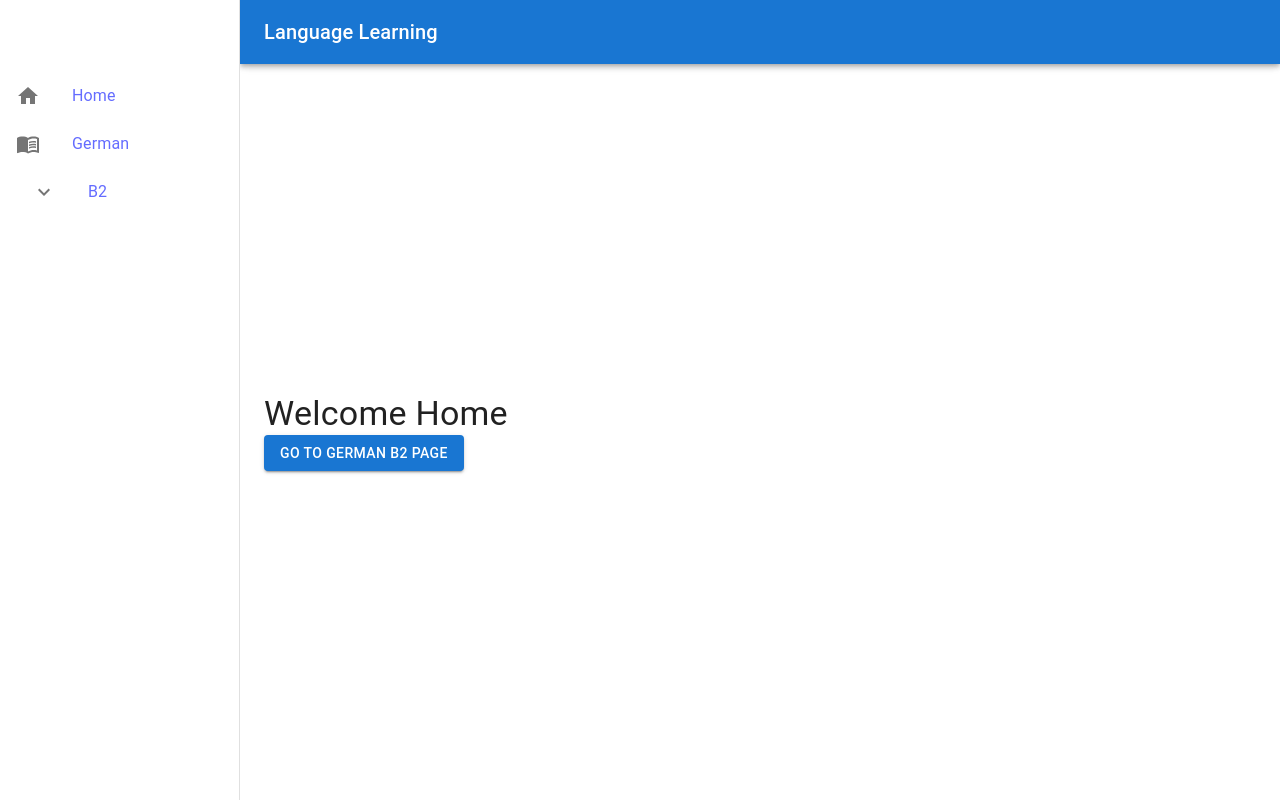
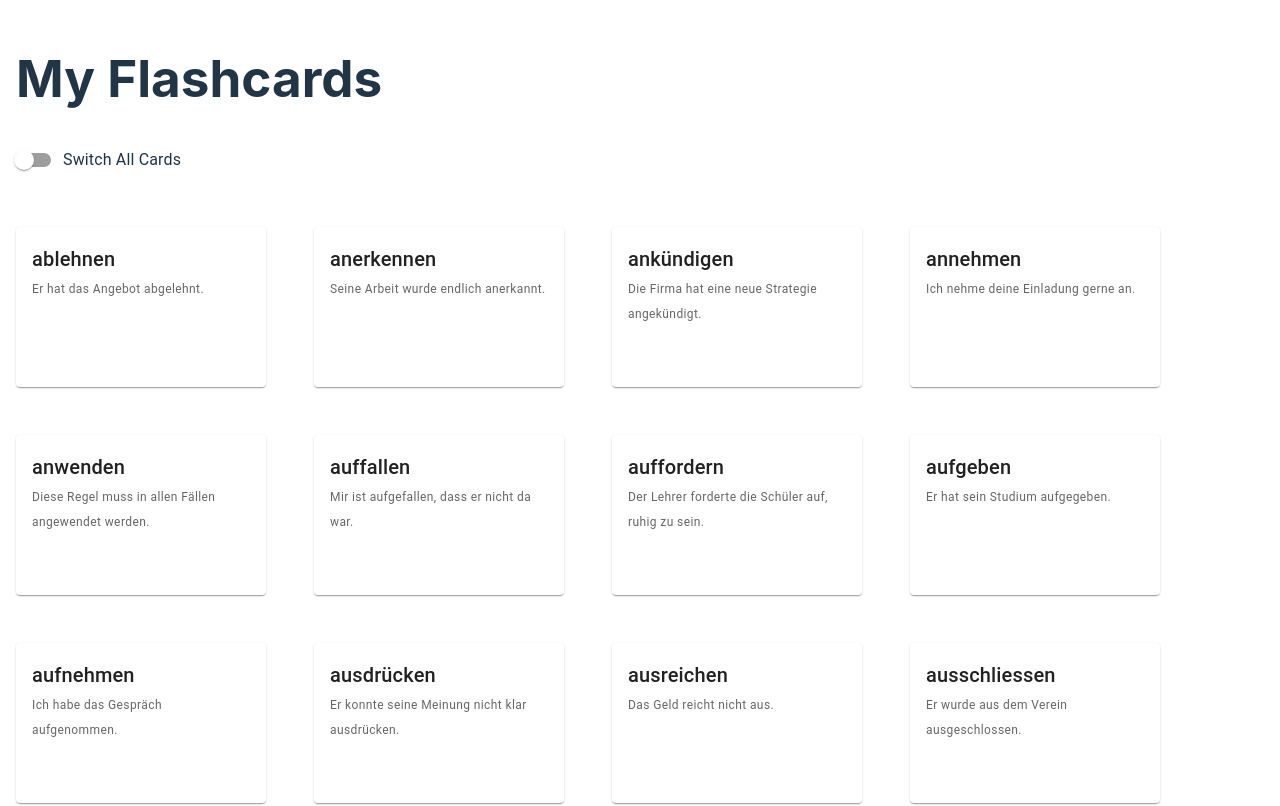
Before and after one commit to vincentheimann/drill-cards, a React (Vite) app: page / in a window 1280 px wide. Shown: the top 806 px of the page. Built offline with nearby package versions, Linux system fonts and the light colour scheme.

Commit message:
Revert " Create Dashboard Layout"

```diff
--- a/package.json
+++ b/package.json
@@ -12,12 +12,10 @@
   "dependencies": {
     "@emotion/react": "^11.14.0",
     "@emotion/styled": "^11.14.0",
-    "@mui/icons-material": "^6.4.6",
-    "@mui/material": "^6.4.6",
+    "@mui/material": "^6.4.5",
     "framer-motion": "^12.4.7",
     "react": "^19.0.0",
-    "react-dom": "^19.0.0",
-    "react-router-dom": "^7.2.0"
+    "react-dom": "^19.0.0"
   },
   "devDependencies": {
     "@eslint/js": "^9.19.0",
--- a/src/App.jsx
+++ b/src/App.jsx
@@ -1,21 +1,5 @@
-import { BrowserRouter as Router, Route, Routes } from "react-router-dom";
-import FlashcardList from "./components/FlashCardList";
-import DashboardLayout from "./components/DashboardLayout";
-import GermanPage from "./pages/GermanPage";
-import B2Page from "./pages/GermanB2Page"; // Ensure correct import
+import Home from "./pages/Home";
 
-function App() {
-  return (
-    <Router>
-      <Routes>
-        <Route path="/" element={<DashboardLayout />}>
-          <Route index element={<FlashcardList />} />
-          <Route path="german" element={<GermanPage />} />
-          <Route path="german/b2" element={<B2Page />} />
-        </Route>
-      </Routes>
-    </Router>
-  );
+export default function App() {
+  return <Home />;
 }
-
-export default App;
--- a/src/components/DashboardLayout.jsx
+++ /dev/null
@@ -1,160 +0,0 @@
-/* eslint-disable react/prop-types */
-import { useState } from "react";
-import {
-  Drawer,
-  List,
-  ListItem,
-  ListItemText,
-  ListItemIcon,
-  Box,
-  CssBaseline,
-  Toolbar,
-  AppBar,
-  Typography,
-  Button,
-  IconButton,
-} from "@mui/material";
-import { Home, MenuBook, ExpandMore, Menu } from "@mui/icons-material"; // Import Home and Menu icons
-import { Link, useLocation } from "react-router-dom"; // Import useLocation
-import FlashcardList from "./FlashCardList"; // Import FlashcardList
-
-const drawerWidth = 240;
-
-const DashboardLayout = ({ children }) => {
-  const location = useLocation(); // Get the current location
-  const [mobileOpen, setMobileOpen] = useState(false);
-
-  const handleDrawerToggle = () => {
-    setMobileOpen(!mobileOpen);
-  };
-
-  const drawer = (
-    <div>
-      <Toolbar />
-      <List>
-        <ListItem button component={Link} to="/" onClick={handleDrawerToggle}>
-          <ListItemIcon>
-            <Home /> {/* Home icon */}
-          </ListItemIcon>
-          <ListItemText primary="Home" />
-        </ListItem>
-        <ListItem
-          button
-          component={Link}
-          to="/german"
-          onClick={handleDrawerToggle}
-        >
-          <ListItemIcon>
-            <MenuBook />
-          </ListItemIcon>
-          <ListItemText primary="German" />
-        </ListItem>
-
-        <ListItem
-          button
-          component={Link}
-          to="/german/b2"
-          sx={{ pl: 4 }}
-          onClick={handleDrawerToggle}
-        >
-          <ListItemIcon>
-            <ExpandMore />
-          </ListItemIcon>
-          <ListItemText primary="B2" />
-        </ListItem>
-      </List>
-    </div>
-  );
-
-  return (
-    <Box sx={{ display: "flex" }}>
-      <CssBaseline />
-      <AppBar
-        position="fixed"
-        sx={{
-          width: { sm: `calc(100% - ${drawerWidth}px)` },
-          ml: { sm: `${drawerWidth}px` },
-        }}
-      >
-        <Toolbar>
-          <IconButton
-            color="inherit"
-            aria-label="open drawer"
-            edge="start"
-            onClick={handleDrawerToggle}
-            sx={{ mr: 2, display: { sm: "none" } }}
-          >
-            <Menu />
-          </IconButton>
-          <Typography variant="h6" noWrap>
-            Language Learning
-          </Typography>
-        </Toolbar>
-      </AppBar>
-
-      {/* Sidebar */}
-      <Box
-        component="nav"
-        sx={{ width: { sm: drawerWidth }, flexShrink: { sm: 0 } }}
-        aria-label="mailbox folders"
-      >
-        <Drawer
-          variant="temporary"
-          open={mobileOpen}
-          onClose={handleDrawerToggle}
-          ModalProps={{
-            keepMounted: true, // Better open performance on mobile.
-          }}
-          sx={{
-            display: { xs: "block", sm: "none" },
-            "& .MuiDrawer-paper": {
-              boxSizing: "border-box",
-              width: drawerWidth,
-            },
-          }}
-        >
-          {drawer}
-        </Drawer>
-        <Drawer
-          variant="permanent"
-          sx={{
-            display: { xs: "none", sm: "block" },
-            "& .MuiDrawer-paper": {
-              boxSizing: "border-box",
-              width: drawerWidth,
-            },
-          }}
-          open
-        >
-          {drawer}
-        </Drawer>
-      </Box>
-
-      {/* Main content */}
-      <Box component="main" sx={{ flexGrow: 1, p: 3 }}>
-        <Toolbar />
-        {location.pathname === "/" ? (
-          <>
-            <Typography variant="h4">Welcome Home</Typography>
-            <Button
-              variant="contained"
-              color="primary"
-              component={Link}
-              to="/german/b2"
-            >
-              Go to German B2 Page
-            </Button>
-          </>
-        ) : location.pathname === "/german" ? (
-          <Typography variant="h4">We are on the German section</Typography> // Display text information in German component
-        ) : location.pathname === "/german/b2" ? (
-          <FlashcardList flashcards={[]} /> // Render FlashcardList for B2 content
-        ) : (
-          children
-        )}
-      </Box>
-    </Box>
-  );
-};
-
-export default DashboardLayout;
--- a/src/components/FlashCardList.jsx
+++ b/src/components/FlashCardList.jsx
@@ -7,7 +7,7 @@ import {
   Switch,
 } from "@mui/material";
 import Grid from "@mui/material/Grid2";
-import Flashcard from "./FlashCard";
+import Flashcard from "./Flashcard";
 import { words } from "../data/words";
 
 export default function FlashcardList() {
--- a/src/components/Flashcard.jsx
+++ b/src/components/Flashcard.jsx
@@ -26,8 +26,7 @@ export default function Flashcard({ word, switchAll }) {
       style={{
         width: "250px",
         height: "160px",
-        backgroundColor: flipped ? "#E3F2FD" : "white", // Light blue if flipped
-        margin: "auto",
+        backgroundColor: flipped ? "#E3F2FD" : "white", // Bleu clair si flipped
       }}
     >
       <CardContent>
--- a/src/main.jsx
+++ b/src/main.jsx
@@ -1,7 +1,7 @@
 import React from "react";
 import ReactDOM from "react-dom/client";
 import App from "./App";
-import "./index.css"; // To add global styles
+import "./index.css"; // Pour ajouter des styles globaux
 
 ReactDOM.createRoot(document.getElementById("root")).render(
   <React.StrictMode>
--- a/src/pages/GermanB2Page.jsx
+++ /dev/null
@@ -1,20 +0,0 @@
-import { Typography } from "@mui/material";
-import FlashcardList from "../components/FlashCardList";
-
-const B2Page = () => {
-  const flashcards = [
-    { id: 1, word: "Wort1", translation: "Translation1" },
-    { id: 2, word: "Wort2", translation: "Translation2" },
-    // ...more flashcards
-  ];
-
-  return (
-    <div>
-      <Typography variant="h4">Page B2 - Resources and Exercises</Typography>
-      <h2>German B2 Flashcards</h2>
-      <FlashcardList flashcards={flashcards} />
-    </div>
-  );
-};
-
-export default B2Page;
--- a/src/pages/GermanPage.jsx
+++ /dev/null
@@ -1,7 +0,0 @@
-import { Typography } from "@mui/material";
-
-const GermanPage = () => {
-  return <Typography variant="h4">German Page</Typography>;
-};
-
-export default GermanPage;
--- a/src/pages/Home.jsx
+++ b/src/pages/Home.jsx
@@ -4,10 +4,8 @@ import FlashcardList from "../components/FlashCardList";
 export default function Home() {
   return (
     <Grid container spacing={3} padding={2}>
-      <Grid item xs={12}>
+      <Grid item xs={12} sm={6} md={4}>
         <h1>My Flashcards</h1>
-      </Grid>
-      <Grid item xs={12} sm={6} md={4}>
         <FlashcardList />
       </Grid>
     </Grid>
```
Also changed, not shown: 1 other file (tests, documents, lock files or other folders).
